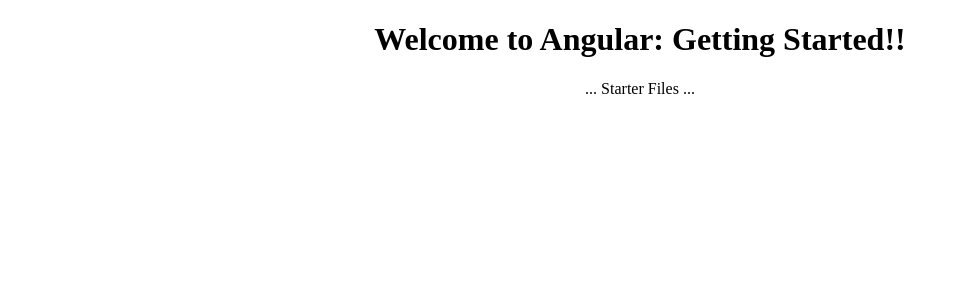
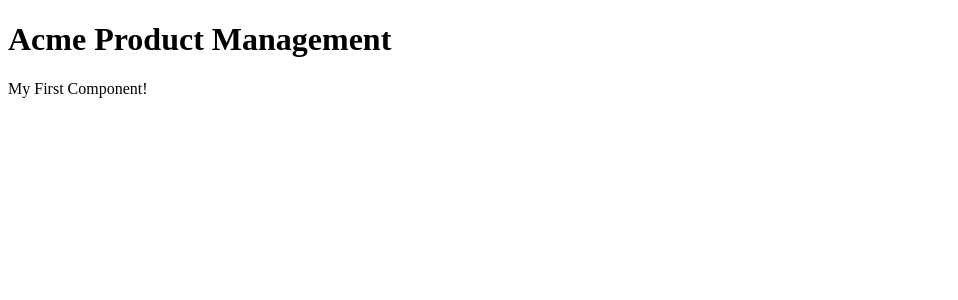
Before and after one commit to colinlwhite/AngularGettingStarted, an Angular app: page /welcome in a window 1280 px wide. Shown: the top 300 px of the page, without its empty margins (0-958 px from the left). Built offline with nearby package versions, Linux system fonts and the light colour scheme.

Commit message:
installed bootstrap and font-awesome

```diff
--- a/package.json
+++ b/package.json
@@ -18,6 +18,8 @@
     "@angular/platform-browser": "~12.0.0",
     "@angular/platform-browser-dynamic": "~12.0.0",
     "@angular/router": "~12.0.0",
+    "bootstrap": "^5.1.3",
+    "font-awesome": "^4.7.0",
     "rxjs": "~6.6.0",
     "tslib": "^2.1.0",
     "zone.js": "~0.11.4"
--- a/src/app/app.component.html
+++ b/src/app/app.component.html
@@ -1,6 +1,6 @@
 <div style="text-align:center">
   <h1>
-    Welcome to {{title}}!!
+    Welcome to {{title}} Mr. Colin White!!
   </h1>
   ... Starter Files ...
 </div>
--- a/src/app/app.component.ts
+++ b/src/app/app.component.ts
@@ -1,10 +1,14 @@
-import { Component } from '@angular/core';
+import { Component } from "@angular/core";
 
 @Component({
   selector: 'pm-root',
-  templateUrl: './app.component.html',
-  styleUrls: ['./app.component.css']
+  template: `
+  <div><h1>{{pageTitle}}</h1>
+    <div>My First Component!</div>
+  </div>
+  `
 })
+
 export class AppComponent {
-  title = 'Angular: Getting Started';
+  pageTitle: string = 'Acme Product Management';
 }
--- a/src/styles.css
+++ b/src/styles.css
@@ -1,4 +1,5 @@
 /* You can add global styles to this file, and also import other style files */
+
 div.card-header {
  font-size: large;
 }
```
Also changed, not shown: 1 other file (tests, documents, lock files or other folders).
